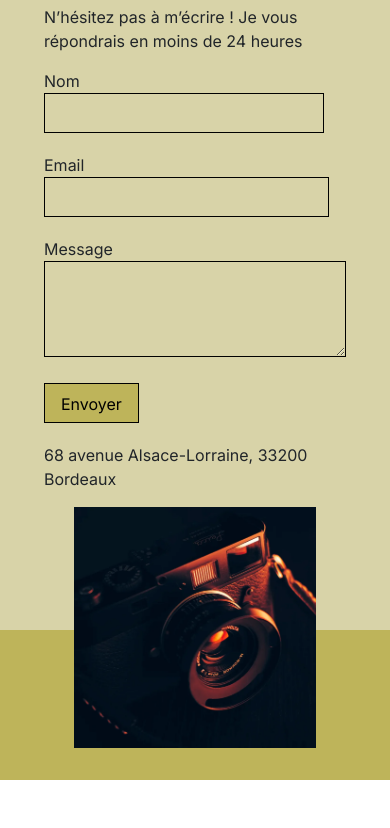
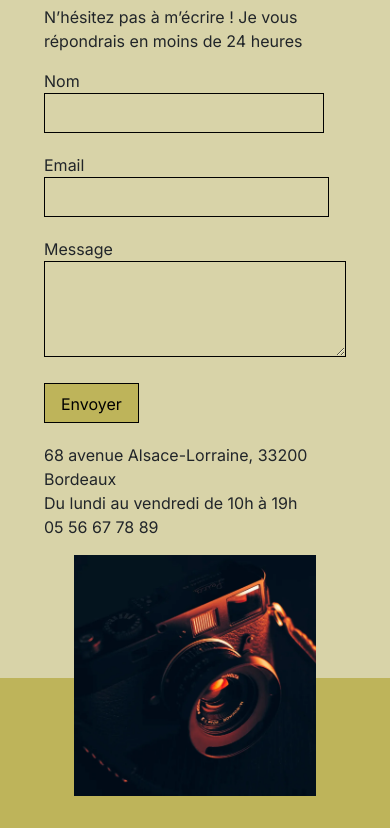
Before and after one commit to AlexMlt29/P9.OpenClassRooms, a plain HTML site: page index.html in a window 390 px wide. Shown: the part 7409-8237 px from the top of the page. Before the commit the page ends 8189 px from the top, so only its background shows below. Drawn offline with nearby package versions, Linux system fonts and the light colour scheme.

Commit message:
Add telephone number and opening hours

```diff
--- a/index.html
+++ b/index.html
@@ -178,6 +178,8 @@
                 <span itemprop="postalCode">33200</span>
                 <span itemprop="addressRegion">Bordeaux</span>
               </div>
+              <span>Du lundi au vendredi de 10h à 19h</span>
+              <span>05 56 67 78 89</span>
             </form>
           </div>
           <div class="picture right">
```
